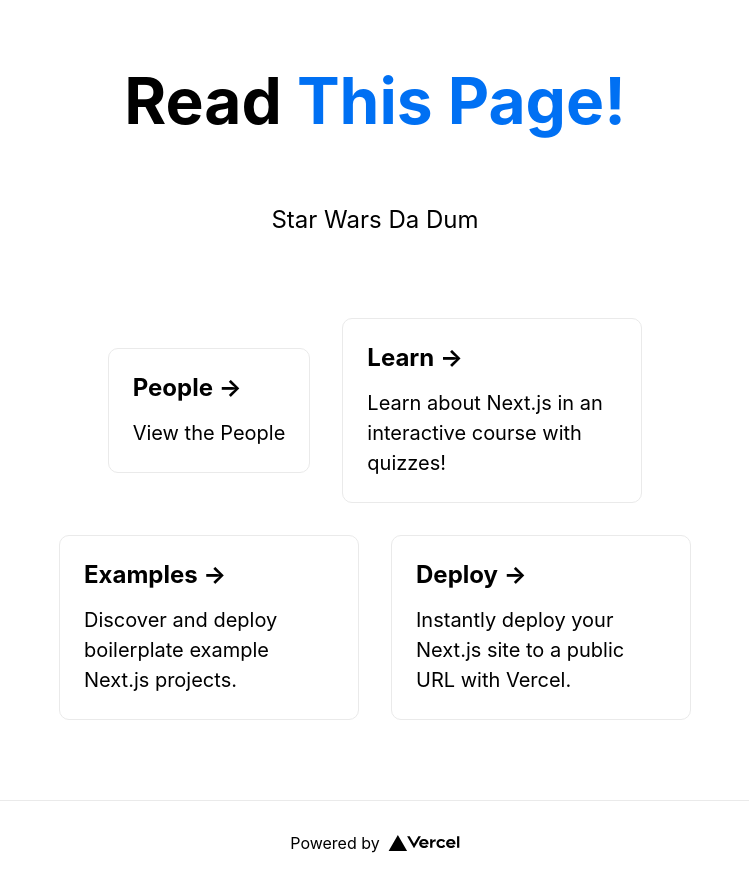
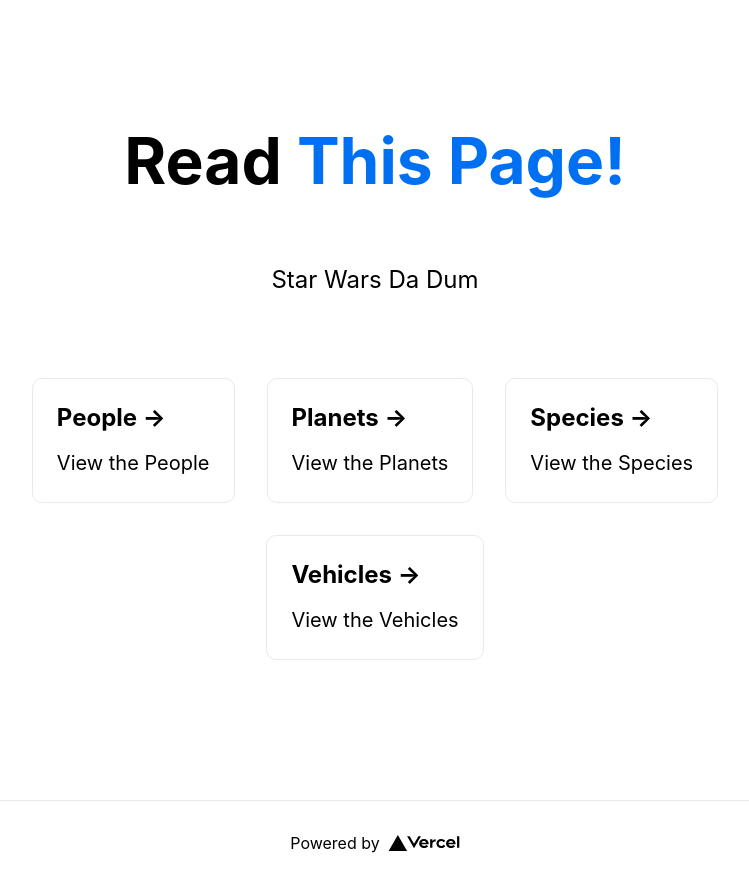
Before and after one commit to michaelballos/star-wars-api, a Next.js app: page / in a window 1280 px wide. Shown: the whole page, without its empty margins (265-1014 px from the left). Built offline with nearby package versions, Linux system fonts and the light colour scheme.

Commit message:
Remove Vscode Problems
Errors Still Persist

```diff
--- a/pages/index.tsx
+++ b/pages/index.tsx
@@ -34,29 +34,29 @@ const Home: NextPage = () => {
           </Link>
 
 
-          <a href="https://nextjs.org/learn" className={styles.card}>
-            <h2>Learn &rarr;</h2>
-            <p>Learn about Next.js in an interactive course with quizzes!</p>
-          </a>
+          <Link href='/planets'>
+          <a className={styles.card}>
+            <h2>Planets &rarr;</h2>
+            <p>View the Planets</p>
+         </a>
+          </Link>
 
-          <a
-            href="https://github.com/vercel/next.js/tree/canary/examples"
-            className={styles.card}
-          >
-            <h2>Examples &rarr;</h2>
-            <p>Discover and deploy boilerplate example Next.js projects.</p>
-          </a>
+          <Link href=''>
+          <a className={styles.card}>
+            <h2>Species &rarr;</h2>
+            <p>View the Species</p>
+         </a>
+          </Link>
 
-          <a
-            href="https://vercel.com/new?utm_source=create-next-app&utm_medium=default-template&utm_campaign=create-next-app"
-            className={styles.card}
-          >
-            <h2>Deploy &rarr;</h2>
-            <p>
-              Instantly deploy your Next.js site to a public URL with Vercel.
-            </p>
-          </a>
-        </div>
+
+          <Link href=''>
+          <a className={styles.card}>
+            <h2>Vehicles &rarr;</h2>
+            <p>View the Vehicles</p>
+         </a>
+          </Link>
+
+       </div>
       </main>
 
       <footer className={styles.footer}>
```
Also changed, not shown: pages/people/[name].tsx (+5 -5 lines), pages/people/index.tsx (+11 -8 lines), pages/planets/[planet].tsx (added, +31 -0 lines), pages/planets/index.tsx (+29 -8 lines), types.tsx (+6 -1 lines).
